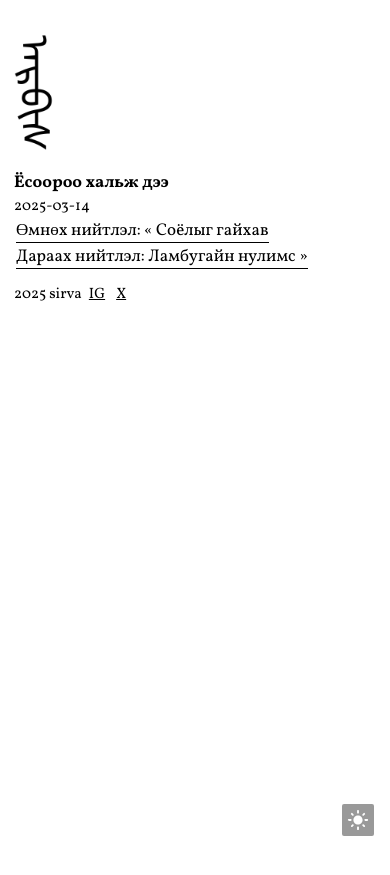
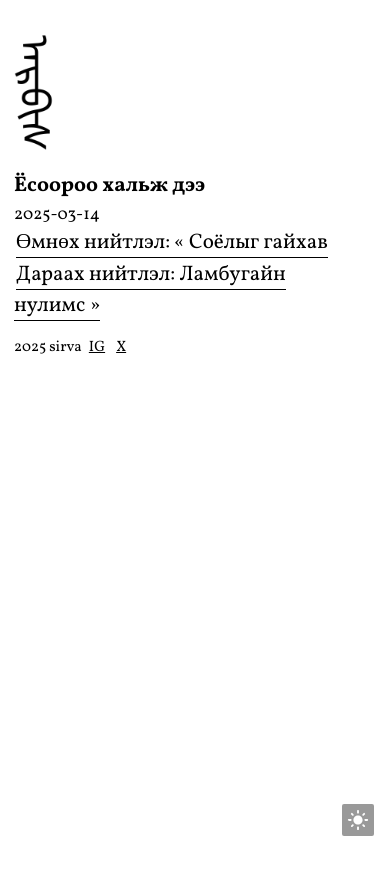
Before and after one commit to aaaarrrrvvvv/aaaarrrrvvvv.github.io, a Jekyll site: the page built from _posts/2025-03-15-Ёсоороо-хальж-дээ.md, in a window 390 px wide. Shown: the top 875 px of the page. Built offline with Jekyll 4.4.1, drawn with Linux system fonts in a browser that asks for light colours.

Commit message:
Update post.css

```diff
--- a/static/css/post.css
+++ b/static/css/post.css
@@ -1,14 +1,14 @@
 .page-post {
-  font-size: 17px;
+  font-size: 21px;
   line-height: 1.5;
 }
 .page-post .title {
-  font-size: 17px;
+  font-size: 21px;
   font-weight: bold;
   color: #000000;
 }
 .page-post .subtitle {
-  font-size: 15px;
+  font-size: 17px;
   color: #000000;
 }
 .page-post .post > * {
@@ -21,7 +21,7 @@
 .page-post .post h1,
 .page-post .post h2 {
   font-weight: normal;
-  font-size: 17px;
+  font-size: 21px;
   position: relative;
   cursor: pointer;
 }
@@ -36,7 +36,7 @@
 .page-post h4,
 .page-post h5,
 .page-post h6 {
-  font-size: 17px;
+  font-size: 21px;
   font-weight: bold;
 }
 .page-post blockquote {
@@ -96,7 +96,7 @@
   line-height: 1.6;
 }
 .page-post code {
-  font-size: 17px;
+  font-size: 21px;
   background-color: #ededed;
   word-break: break-all;
   padding: 3px 5px;
@@ -105,7 +105,7 @@
   color: #303030;
 }
 .page-post pre code {
-  font-size: 17px;
+  font-size: 21px;
   background-color: transparent !important;
   word-break: keep-all;
   padding: 0;
@@ -152,10 +152,10 @@
 }
 @media screen and (max-width: 560px) {
   .page-post {
-    font-size: 17px;
+    font-size: 21px;
   }
   .page-post pre code {
-    font-size: 17px;
+    font-size: 21px;
   }
   .page-post .post > * {
     margin: 15px 0;
```
